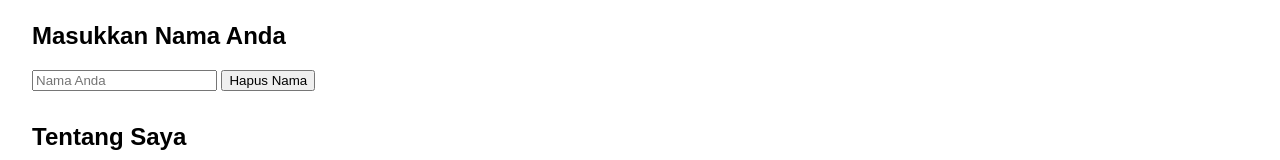
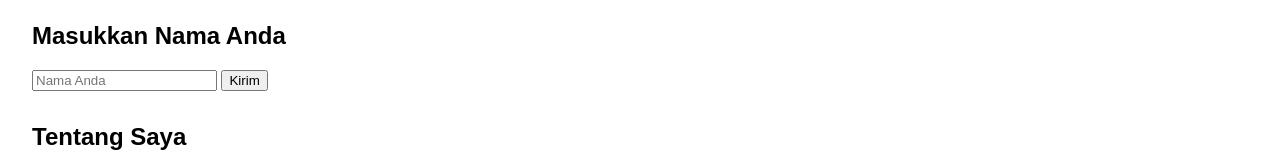
Before and after one commit to mthenara/1st_repo, a plain HTML site: page index.html in a window 1280 px wide. Shown: the part 258-418 px from the top of the page. Drawn offline with Linux system fonts and the light colour scheme.

Commit message:
Update index.html

```diff
--- a/index.html
+++ b/index.html
@@ -24,7 +24,7 @@
   <section id="input-nama">
     <h2>Masukkan Nama Anda</h2>
     <input type="text" id="nameInput" placeholder="Nama Anda">
-    <button onclick="resetName()">Hapus Nama</button>
+    <button onclick="sayHello()">Kirim</button>
     <p id="greeting"></p>
   </section>
     <section id="tentang">
```
